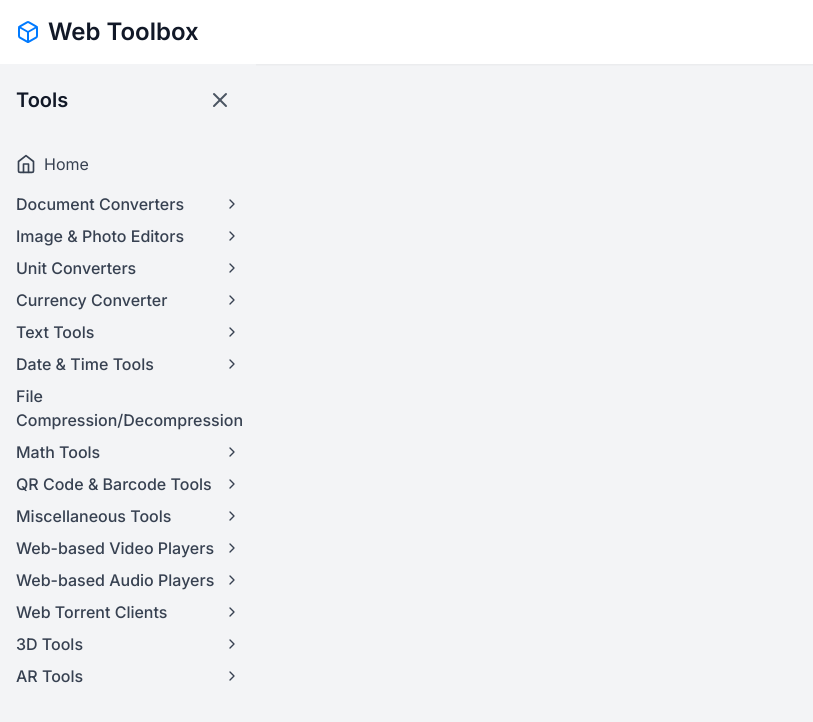
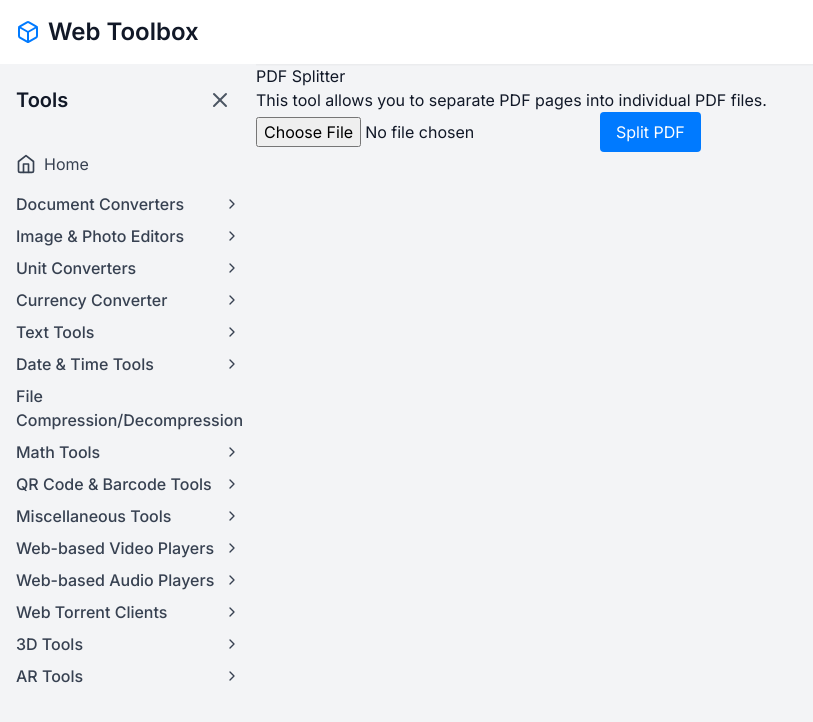
Before and after one commit to Sandipwalke/sb1-umbtiw, a React (Vite) app: page /document-converters/pdf-splitter-separate-pdf-pages in a window 1280 px wide. Shown: the top 722 px of the page, without its empty margins (0-813 px from the left). Built offline with nearby package versions, Linux system fonts and the light colour scheme.

Commit message:
pdf splitter

```diff
--- a/src/App.tsx
+++ b/src/App.tsx
@@ -148,7 +148,7 @@ function App() {
             <Route path="/document-converters/markdown-to-pdf" element={<MarkdownToPdf />} />
             <Route path="/document-converters/text-to-pdf" element={<TextToPdf />} />
             <Route path="/document-converters/pdf-merger-combine-pdfs" element={<PdfMerger />} />
-            <Route path="/document-converters/pdf-splitter" element={<PdfSplitter />} />
+            <Route path="/document-converters/pdf-splitter-separate-pdf-pages" element={<PdfSplitter />} />
             <Route path="/document-converters/text-file-converter" element={<TextFileConverter />} />
             <Route path="/image-photo-editors" element={<ImagePhotoEditors />} />
             <Route path="/image-photo-editors/resize-image" element={<ResizeImage />} />
--- a/src/components/tools/PdfSplitter.tsx
+++ b/src/components/tools/PdfSplitter.tsx
@@ -1,11 +1,62 @@
-import React from 'react';
+import React, { useState } from 'react';
+import { PDFDocument } from 'pdf-lib';
 
 const PdfSplitter: React.FC = () => {
+  const [pdfFile, setPdfFile] = useState<File | null>(null);
+  const [splitPdfUrls, setSplitPdfUrls] = useState<string[]>([]);
+
+  const handleFileChange = (e: React.ChangeEvent<HTMLInputElement>) => {
+    if (e.target.files && e.target.files[0]) {
+      setPdfFile(e.target.files[0]);
+    }
+  };
+
+  const splitPdf = async () => {
+    if (!pdfFile) return;
+
+    const arrayBuffer = await pdfFile.arrayBuffer();
+    const pdfDoc = await PDFDocument.load(arrayBuffer);
+    const numPages = pdfDoc.getPageCount();
+    const splitUrls: string[] = [];
+
+    for (let i = 0; i < numPages; i++) {
+      const newPdf = await PDFDocument.create();
+      const [copiedPage] = await newPdf.copyPages(pdfDoc, [i]);
+      newPdf.addPage(copiedPage);
+
+      const pdfBytes = await newPdf.save();
+      const pdfBlob = new Blob([pdfBytes], { type: 'application/pdf' });
+      const pdfUrl = URL.createObjectURL(pdfBlob);
+      splitUrls.push(pdfUrl);
+    }
+
+    setSplitPdfUrls(splitUrls);
+  };
+
   return (
     <div>
       <h1>PDF Splitter</h1>
       <p>This tool allows you to separate PDF pages into individual PDF files.</p>
-      {/* Add the actual splitting logic and UI here */}
+      <input
+        type="file"
+        accept=".pdf"
+        onChange={handleFileChange}
+        className="mb-4"
+      />
+      <button
+        onClick={splitPdf}
+        className="bg-blue-500 text-white px-4 py-2 rounded mb-4"
+        disabled={!pdfFile}
+      >
+        Split PDF
+      </button>
+      <div>
+        {splitPdfUrls.map((url, index) => (
+          <div key={index}>
+            <a href={url} download={`page-${index + 1}.pdf`}>Download Page {index + 1}</a>
+          </div>
+        ))}
+      </div>
     </div>
   );
 };
```
